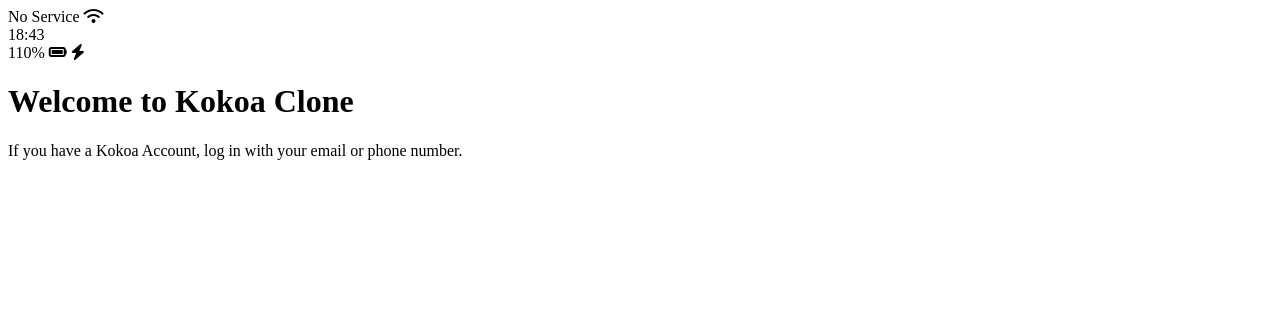
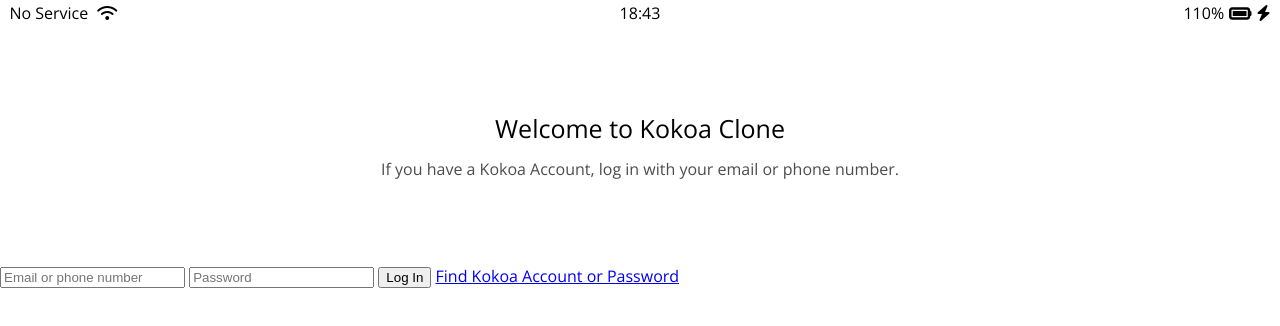
Before and after one commit to webdory/kokoa-clone-2023, a plain HTML site: page index.html in a window 1280 px wide. Drawn offline with nearby package versions, Linux system fonts and the light colour scheme.

Commit message:
added css styles

```diff
--- /dev/null
+++ b/css/reset.css
@@ -0,0 +1,129 @@
+/* http://meyerweb.com/eric/tools/css/reset/
+   v2.0 | 20110126
+   License: none (public domain)
+*/
+
+html,
+body,
+div,
+span,
+applet,
+object,
+iframe,
+h1,
+h2,
+h3,
+h4,
+h5,
+h6,
+p,
+blockquote,
+pre,
+a,
+abbr,
+acronym,
+address,
+big,
+cite,
+code,
+del,
+dfn,
+em,
+img,
+ins,
+kbd,
+q,
+s,
+samp,
+small,
+strike,
+strong,
+sub,
+sup,
+tt,
+var,
+b,
+u,
+i,
+center,
+dl,
+dt,
+dd,
+ol,
+ul,
+li,
+fieldset,
+form,
+label,
+legend,
+table,
+caption,
+tbody,
+tfoot,
+thead,
+tr,
+th,
+td,
+article,
+aside,
+canvas,
+details,
+embed,
+figure,
+figcaption,
+footer,
+header,
+hgroup,
+menu,
+nav,
+output,
+ruby,
+section,
+summary,
+time,
+mark,
+audio,
+video {
+  margin: 0;
+  padding: 0;
+  border: 0;
+  font-size: 100%;
+  font: inherit;
+  vertical-align: baseline;
+}
+/* HTML5 display-role reset for older browsers */
+article,
+aside,
+details,
+figcaption,
+figure,
+footer,
+header,
+hgroup,
+menu,
+nav,
+section {
+  display: block;
+}
+body {
+  line-height: 1;
+}
+ol,
+ul {
+  list-style: none;
+}
+blockquote,
+q {
+  quotes: none;
+}
+blockquote:before,
+blockquote:after,
+q:before,
+q:after {
+  content: "";
+  content: none;
+}
+table {
+  border-collapse: collapse;
+  border-spacing: 0;
+}
--- /dev/null
+++ b/css/status-bar.css
@@ -0,0 +1,23 @@
+.status-bar {
+  display: flex;
+  justify-content: center;
+  padding: 5px 3px;
+}
+.status-bar__column {
+  width: 33%;
+}
+.status-bar__column:first-child span {
+  margin-right: 5px;
+}
+.status-bar__column:nth-child(2) {
+  display: flex;
+  justify-content: center;
+}
+.status-bar__column:last-child {
+  display: flex;
+  justify-content: flex-end;
+  align-items: center;
+}
+.status-bar__column .fa-battery-full {
+  margin: 0 5px;
+}
--- /dev/null
+++ b/css/styles.css
@@ -0,0 +1,23 @@
+@import url("https://fonts.googleapis.com/css2?family=Open+Sans:wght@400;600&display=swap");
+@import "./reset.css";
+@import "./status-bar.css";
+
+body {
+  font-family: "Open Sans", sans-serif;
+}
+
+.welcome-header {
+  margin: 90px 0;
+  text-align: center;
+  display: flex;
+  flex-direction: column;
+  align-items: center;
+}
+.welcome-header__title {
+  margin-bottom: 20px;
+  font-size: 25px;
+}
+.welcome-header__text {
+  width: 60%;
+  opacity: 0.7;
+}
--- a/index.html
+++ b/index.html
@@ -1,6 +1,7 @@
 <!DOCTYPE html>
 <html lang="en">
   <head>
+    <link rel="stylesheet" href="./css/styles.css" />
     <meta charset="UTF-8" />
     <meta name="viewport" content="width=device-width, initial-scale=1.0" />
     <title>Welcome to Kokoa Clone</title>
@@ -16,17 +17,25 @@
       </div>
       <div class="status-bar__column">
         <span>110%</span>
-        <i class="fa-solid fa-battery-full"></i>
+        <i class="fa-solid fa-battery-full fa-lg"></i>
         <i class="fa-solid fa-bolt"></i>
       </div>
     </div>
 
-    <header>
-      <h1>Welcome to Kokoa Clone</h1>
-      <p>
+    <header class="welcome-header">
+      <h1 class="welcome-header__title">Welcome to Kokoa Clone</h1>
+      <p class="welcome-header__text">
         If you have a Kokoa Account, log in with your email or phone number.
       </p>
     </header>
+
+    <form id="login-form">
+      <input type="text" placeholder="Email or phone number" />
+      <input type="password" placeholder="Password" />
+      <input type="submit" value="Log In" />
+      <!-- <input type="submit" value="Sign Up" /> -->
+      <a href="#">Find Kokoa Account or Password</a>
+    </form>
 
     <script
       src="https://kit.fontawesome.com/8dda44e423.js"
```
